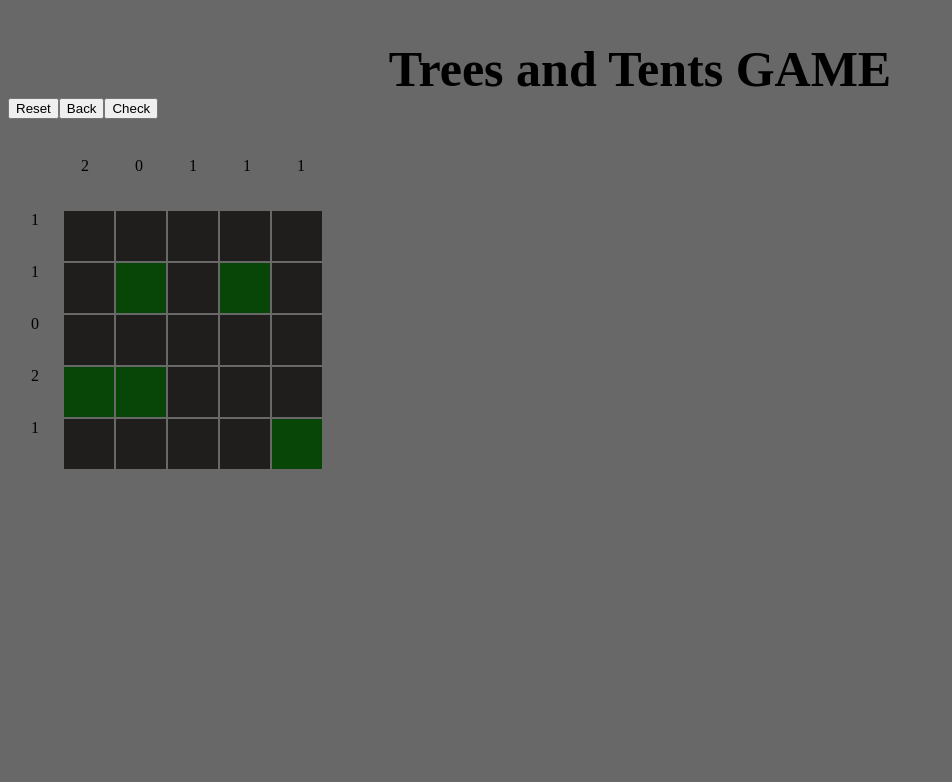
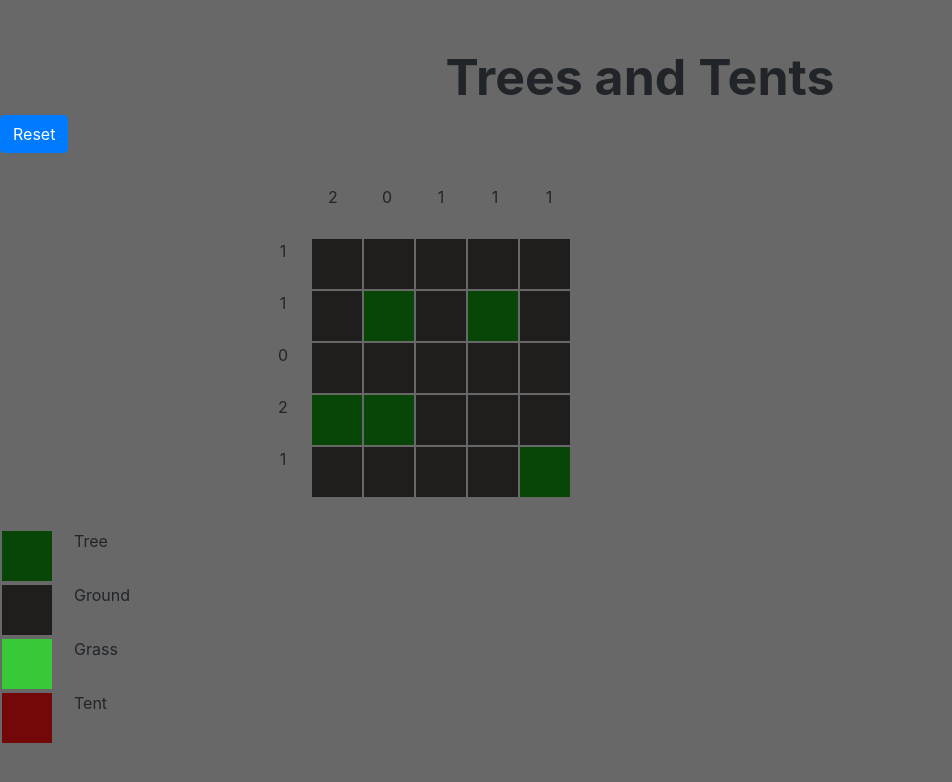
Before and after one commit to piotrst99/TreesAndTents, an Angular app: page / in a window 1280 px wide. Shown: the top 782 px of the page, without its empty margins (0-952 px from the left). Built offline with nearby package versions, Linux system fonts and the light colour scheme.

Commit message:
SimpleElements

```diff
--- a/src/app/app.component.ts
+++ b/src/app/app.component.ts
@@ -7,5 +7,5 @@ import { Component } from '@angular/core';
 })
 
 export class AppComponent {
-  title = 'Trees and Tents GAME';
+  title = 'Trees and Tents';
 }
--- a/src/app/board/board.component.css
+++ b/src/app/board/board.component.css
@@ -1,15 +1,6 @@
-.tiles{
-    background-color: rgb(32, 29, 29);
-    width: 50px;
-    height: 50px;
-    margin: 2px;
-    font-size: 20px;
-    color: white;
-}
-
-.tiles:hover{
-    cursor: pointer;
-    background-color: rgb(61, 61, 61);
+#gameArea{
+    margin: 30px auto 30px auto;
+    width: 60%;
 }
 
 #board{
@@ -17,20 +8,6 @@
     display: grid;
     grid-template-columns: repeat(5,52px);
     grid-template-rows: repeat(5,52px);
-}
-
-.e{
-    background-color: aqua;
-    width: 50px;
-    height: 50px;
-    margin: 2px;
-}
-
-#t{
-    display: grid;
-    grid-template-columns: repeat(5,52px);
-    grid-template-rows: repeat(5,52px);
-    grid-gap: 0px;
 }
 
 .blackGround{
@@ -87,7 +64,6 @@
     grid-gap: 0px;
     float: left;
     text-align: center;
-    vertical-align: middle;
 }
 
 #left{
@@ -97,3 +73,33 @@
     grid-gap: 0px;
     text-align: center;
 }
+
+
+
+/*.tiles{
+    background-color: rgb(32, 29, 29);
+    width: 50px;
+    height: 50px;
+    margin: 2px;
+    font-size: 20px;
+    color: white;
+}
+
+.tiles:hover{
+    cursor: pointer;
+    background-color: rgb(61, 61, 61);
+}*/
+
+/*.e{
+    background-color: aqua;
+    width: 50px;
+    height: 50px;
+    margin: 2px;
+}
+
+#t{
+    display: grid;
+    grid-template-columns: repeat(5,52px);
+    grid-template-rows: repeat(5,52px);
+    grid-gap: 0px;
+}*/
--- a/src/app/board/board.component.html
+++ b/src/app/board/board.component.html
@@ -1,9 +1,7 @@
-<button (click)="reset()"> Reset </button>
-<button (click)="back()"> Back </button>
-<button (click)="check()"> Check </button>
+<button (click)="reset()" class="btn btn-primary"> Reset </button>
+<!--<button (click)="check()"> Check </button>-->
 
-<br /><br /><br />
-
+<div id="gameArea">
     <div style="margin-left: 50px;">
         <div id="top" *ngFor="let val of topCountofTents; let i=index">
             <div>{{topCountofTents[i]}}</div>
@@ -13,7 +11,7 @@
     <div style="clear: both;"></div>
 
     <div style="float: left;">
-    <div id="left" *ngFor="let val of leftCountofTents; let i=index" >
+        <div id="left" *ngFor="let val of leftCountofTents; let i=index">
             <div>{{leftCountofTents[i]}}</div>
         </div>
     </div>
@@ -36,3 +34,27 @@
     <div *ngIf="levelIsEnd">
         <p>Level is completed</p>
     </div>
+
+</div>
+
+<div id="signs" class="col sm-6">
+    <div id="treeSign" class="row">
+        <div class="tree"></div>
+        <p style="margin-left: 20px;">Tree</p>
+    </div>
+
+    <div id="groundSign" class="row">
+        <div class="blackGround"></div>
+        <p style="margin-left: 20px;">Ground</p>
+    </div>
+
+    <div id="grassSign" class="row">
+        <div class="grass"></div>
+        <p style="margin-left: 20px;">Grass</p>
+    </div>
+
+    <div id="tentSign" class="row">
+        <div class="tent" ></div>
+        <p style="margin-left: 20px;">Tent</p>
+    </div>
+</div>
--- a/src/app/board/board.component.ts
+++ b/src/app/board/board.component.ts
@@ -88,46 +88,55 @@ export class BoardComponent {
   }
 
   clickTile(val: number): void {
-    if (this.datas[val] != 3) {
-      this.datas[val] += 1;
-    }
-    else {
-      this.datas[val] = 1;
+    if(!this.levelIsEnd){
+      if (this.datas[val] !== 3) {
+        this.datas[val] += 1;
+      }
+      else {
+        this.datas[val] = 1;
+      }
+
+      this.check();
     }
   }
 
   check(): void {
 
+    if(this.checkCountOfTents() === 5){
+      let isCorrect = 0;
+
+      this.correctLvl.forEach((element, index, items) => {
+        /*if (this.datas[index] != this.correctLvl[index]) {
+          //alert('Incorrect');
+        }
+        else {
+          isCorrect++;
+        }*/
+
+        if(element === 3){
+          if(this.datas[index] === this.correctLvl[index]){
+            isCorrect++;
+          }
+        }
+
+      });
+
+      isCorrect === 5 /*this.datas.length*/ ? this.levelIsEnd = true : false;
+
+      return;
+    }
+
+  }
+
+  private checkCountOfTents(): number{
     let countOfPutTents = 0;
     this.datas.forEach((element, index, items) => {
       if(element == 3)
         countOfPutTents++;
     });
 
-    if(countOfPutTents == 5){
-      let isCorrect = 0;
-
-      this.correctLvl.forEach((element, index, items) => {
-        if (this.datas[index] != this.correctLvl[index]) {
-          //alert('Incorrect');
-        }
-        else {
-          isCorrect++;
-        }
-      });
-
-      isCorrect == this.datas.length ? this.levelIsEnd = true : false;
-
-      return;
-
-    }
-
-    this.levelIsEnd = false;
-
+    return countOfPutTents;
   }
 
-  back(): void {
-
-  }
 
 }
--- a/src/index.html
+++ b/src/index.html
@@ -6,6 +6,7 @@
   <base href="/">
   <meta name="viewport" content="width=device-width, initial-scale=1">
   <link rel="icon" type="image/x-icon" href="favicon.ico">
+  <link rel="stylesheet" href="https://stackpath.bootstrapcdn.com/bootstrap/4.3.1/css/bootstrap.min.css" integrity="sha384-ggOyR0iXCbMQv3Xipma34MD+dH/1fQ784/j6cY/iJTQUOhcWr7x9JvoRxT2MZw1T" crossorigin="anonymous">
 </head>
 <body>
   <app-root></app-root>
```
Lines whose indentation alone changed are shown as unchanged.
